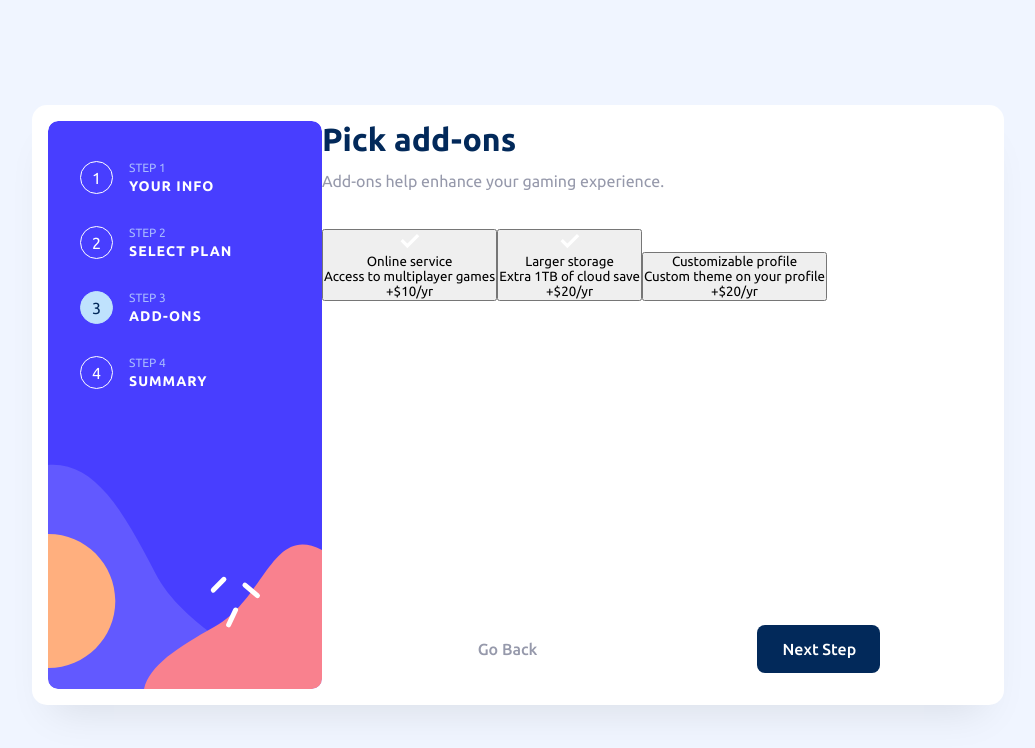
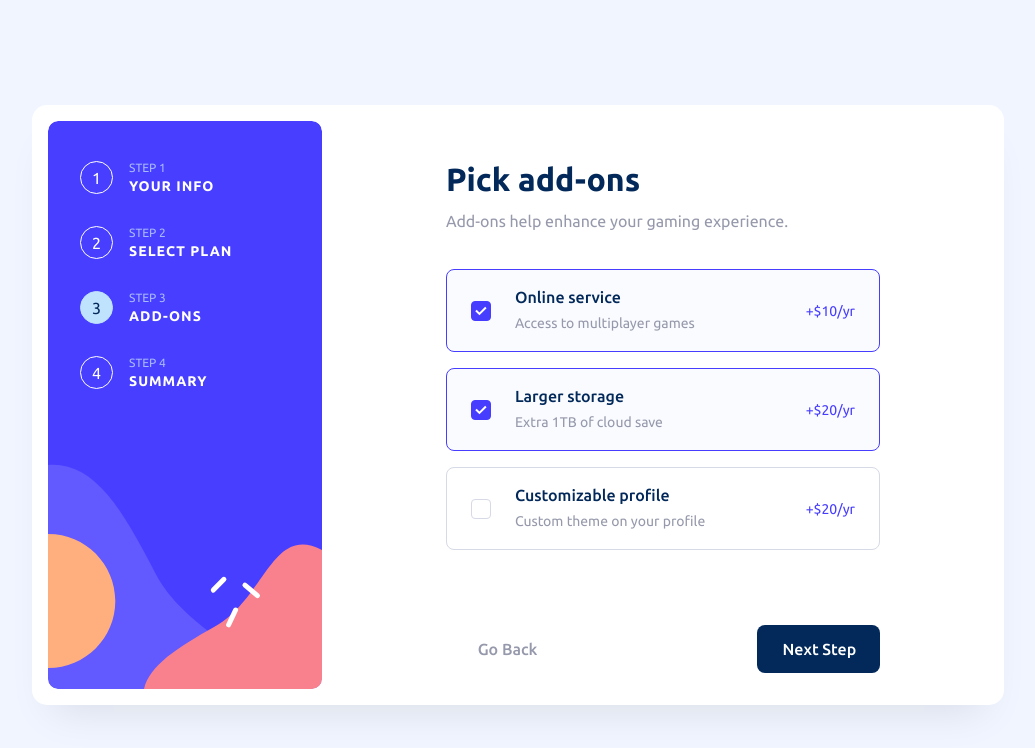
Before and after one commit to ionStici/multi-step-form, a React (Vite) app: page / in a window 1280 px wide. Both pictures are taken after a click on the button "Go Back". Shown: the top 748 px of the page, without its empty margins (122-1157 px from the left). Built offline with nearby package versions, Linux system fonts and the light colour scheme.

Commit message:
Add step 3 styles

```diff
--- a/src/styles/AddOns.module.scss
+++ b/src/styles/AddOns.module.scss
@@ -0,0 +1,124 @@
+.section {
+  margin: 0 auto;
+  max-width: 500px;
+  padding: 32px 24px;
+
+  border-radius: 10px;
+  background-color: hsla(0, 0%, 100%, 1);
+  box-shadow: 0px 25px 40px -20px rgba(0, 0, 0, 0.1);
+
+  @media only screen and (min-width: 768px) {
+    grid-column: 2 / 3;
+    grid-row: 1 / 2;
+
+    width: 100%;
+    max-width: 482px;
+    padding: 40px 16px 0 32px;
+
+    box-shadow: revert;
+    background-color: transparent;
+  }
+}
+
+.btn_box {
+  display: flex;
+  align-items: center;
+  width: 100%;
+
+  padding: 10px 16px 13px 16px;
+  margin-bottom: 12px;
+
+  border: 1px solid hsla(229, 24%, 87%, 1);
+  background-color: transparent;
+  border-radius: 8px;
+
+  transition: all 0.2s;
+  cursor: pointer;
+
+  @media only screen and (min-width: 768px) {
+    padding: 18px 24px;
+    margin-bottom: 16px;
+  }
+
+  &:hover {
+    border: 1px solid hsla(243, 100%, 62%, 1);
+  }
+
+  &.active {
+    background-color: hsla(231, 100%, 99%, 1);
+    border: 1px solid hsla(243, 100%, 62%, 1);
+  }
+
+  .img_wrapper {
+    display: flex;
+    align-items: center;
+    justify-content: center;
+    flex-shrink: 0;
+
+    width: 20px;
+    height: 20px;
+    margin-right: 16px;
+    border-radius: 4px;
+
+    background-color: transparent;
+    border: 1px solid hsla(229, 24%, 87%, 1);
+    transition: all 0.2s;
+    pointer-events: none;
+
+    @media only screen and (min-width: 768px) {
+      margin-right: 24px;
+    }
+
+    &.active {
+      background-color: hsla(243, 100%, 62%, 1);
+      border: 1px solid hsla(243, 100%, 62%, 1);
+    }
+  }
+
+  img {
+    width: 12px;
+    height: 12px;
+  }
+
+  .text_wrapper {
+    pointer-events: none;
+    padding-right: 6px;
+    text-align: left;
+
+    p:first-child {
+      color: hsla(213, 96%, 18%, 1);
+      font-size: 14px;
+      font-weight: 500;
+      margin-bottom: 3px;
+
+      @media only screen and (min-width: 768px) {
+        font-size: 16px;
+        margin-bottom: 7px;
+      }
+    }
+
+    p:last-child {
+      color: hsla(231, 11%, 63%, 1);
+      font-size: 12px;
+      font-weight: 400;
+      line-height: 20px;
+
+      @media only screen and (min-width: 768px) {
+        font-size: 14px;
+      }
+    }
+  }
+
+  .price {
+    color: hsla(243, 100%, 62%, 1);
+    font-size: 12px;
+    font-weight: 400;
+    line-height: 20px;
+    pointer-events: none;
+    margin-left: auto;
+
+    @media only screen and (min-width: 768px) {
+      font-size: 14px;
+    }
+  }
+}
```
